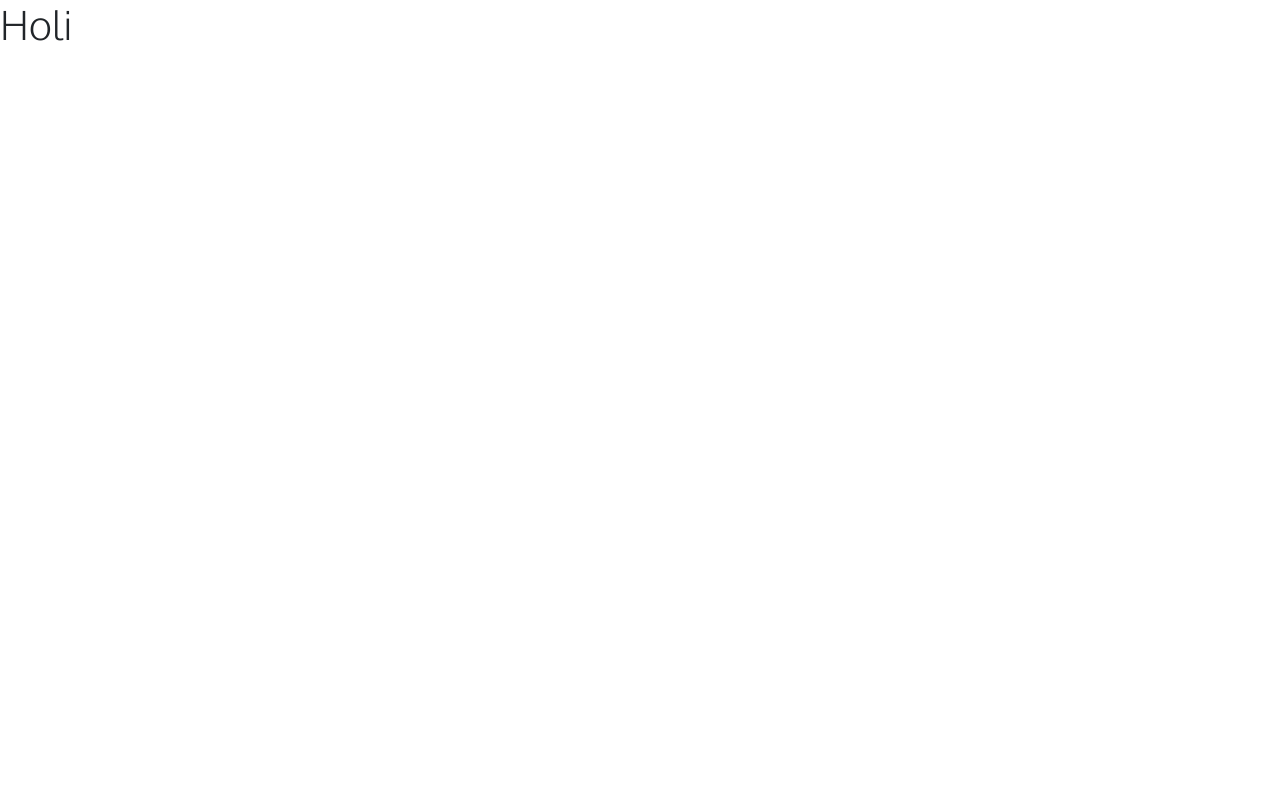
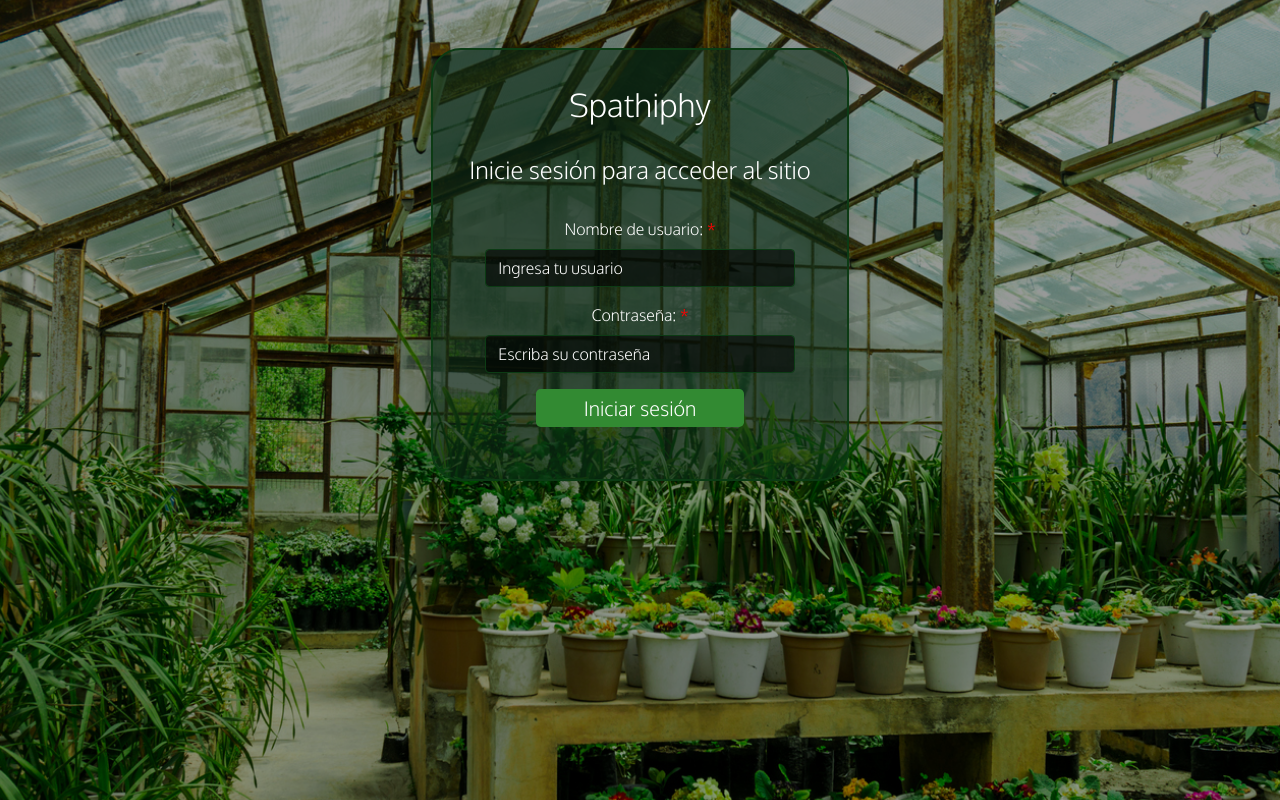
Before and after one commit to FFahrenheit/spathiphy, a plain HTML site: page login.html in a window 1280 px wide. Drawn offline with nearby package versions, Linux system fonts and the light colour scheme.

```diff
--- a/js/auth.js
+++ b/js/auth.js
@@ -3,6 +3,6 @@
 
     if (logged == 'false') {
         console.log('Return to login');
-        window.location.href = 'login.html'
+        window.location.assing('login.html');
     }
 }
--- a/login.html
+++ b/login.html
@@ -13,18 +13,60 @@
     <link rel="preconnect" href="https://fonts.gstatic.com" crossorigin>
     <link href="https://fonts.googleapis.com/css2?family=Oxygen:wght@300&display=swap" rel="stylesheet">
     <link rel="stylesheet" href="styles/main.css">
+    <link rel="stylesheet" href="styles/login.css">
+    <link rel="stylesheet" href="styles/index.css">
     <script src="https://kit.fontawesome.com/a5af5be790.js" crossorigin="anonymous"></script>
     <script src="https://cdn.jsdelivr.net/npm/bootstrap@5.1.2/dist/js/bootstrap.min.js"
         crossorigin="anonymous"></script>
 </head>
 
 <body>
-    <h1>
-        Holi
-    </h1>
-    <script src="https://cdn.jsdelivr.net/npm/bootstrap@5.1.2/dist/js/bootstrap.bundle.min.js"
-        crossorigin="anonymous"></script>
-    <script src="js/auth.js"></script>
+    <body>
+        <div class="login-background">
+            <div class="container">
+                <div class="row">
+                    <div class="card card-login mx-auto text-center mt-5 shadow p-3 mb-5 bg-white rounded login-card">
+                        <div class="card-body">
+                            <h2 class="title">Spathiphy</h2>
+                            <br>
+                            <h4>
+                                Inicie sesión para acceder al sitio
+                            </h4>
+                            <br>
+                            <form id="login" class="mx-3 login">
+                                <div class="form-group">
+                                    <label for="">Nombre de usuario: </label>
+                                    <font color="red">*</font>
+                                    <input type="text" name="username" id="username"
+                                        placeholder="Ingresa tu usuario" class="form-control input-login">
+
+                                </div>
+                                <div class="form-group">
+                                    <label for="">Contraseña: </label>
+                                    <font color="red">*</font>
+                                    <div class="input-group">
+                                        <input name="password" type="password"
+                                            name="password" id="password" placeholder="Escriba su contraseña"
+                                            class="form-control input-login">
+                                    </div>
+
+                                </div>
+
+                                <div class="form-group">
+                                    <button type="submit" class="btn btn-login btn-primary px-5 login btn-lg py-1">
+                                        Iniciar sesión
+                                    </button>
+                                </div>
+                            </form>
+                        </div>
+                    </div>
+                </div>
+            </div>
+        </div>
+        <script src="https://cdn.jsdelivr.net/npm/bootstrap@5.1.2/dist/js/bootstrap.bundle.min.js"
+            crossorigin="anonymous"></script>
+        <script src="js/auth.js"></script>
+    </body>
 </body>
 
 </html>
--- /dev/null
+++ b/styles/index.css
@@ -0,0 +1,21 @@
+html, body{
+    height: 100% !important;
+}
+
+.login-background{
+    background-image: url("../assets/images/background.jpg");
+    height: 100%;
+    background-position: center;
+    background-repeat: no-repeat;
+    background-size: cover;
+}
+
+.login-background:before{
+	content: '';
+	position: absolute;
+	top: 0;
+	bottom: 0;
+	left: 0;
+	right: 0;
+	background-color: rgba(0,0,0,0.4);
+}
--- a/styles/login.css
+++ b/styles/login.css
@@ -0,0 +1,32 @@
+.card-login{
+    background-color: rgba(13, 44, 22, 0.6) !important;
+    color: white;
+    border-radius: 30px !important;
+    border-color: rgb(12, 59, 20);
+    border-width: 2px;
+}
+
+.btn-login{
+    background-color: rgb(50, 138, 50);
+    border-color: rgb(12, 59, 20);
+    border-width: 0;
+}
+
+.btn-login:hover{
+    background-color: rgb(50, 138, 50);
+}
+
+.input-login{
+    background-color: rgba(0, 0, 0, 0.6);
+    border-color: rgb(12, 59, 20);
+}
+
+.input-login::placeholder{
+    color: white;
+}
+
+.input-login:focus{
+    background-color: rgba(0, 0, 0, 0.6);
+    border-color: rgb(12, 59, 20);
+    color: white;
+}
--- a/styles/main.css
+++ b/styles/main.css
@@ -1,5 +1,8 @@
 body{
     font-family: 'Oxygen', sans-serif;
+    max-width: 100%;
+    height: 100vh !important;
+    overflow: hidden;
 }
 
 .spin-load {
```
Also changed, not shown: index.html (+3 -11 lines).
